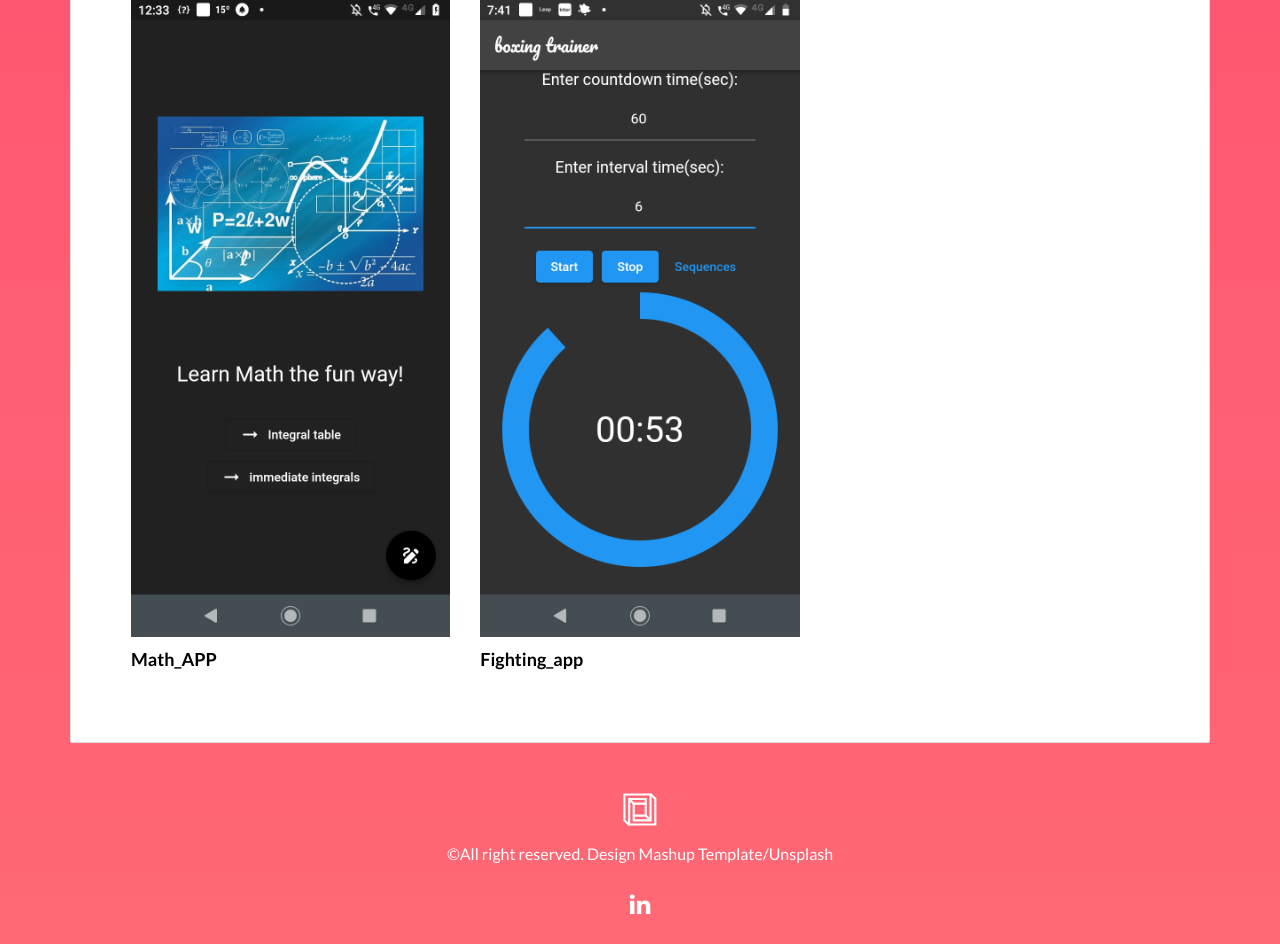
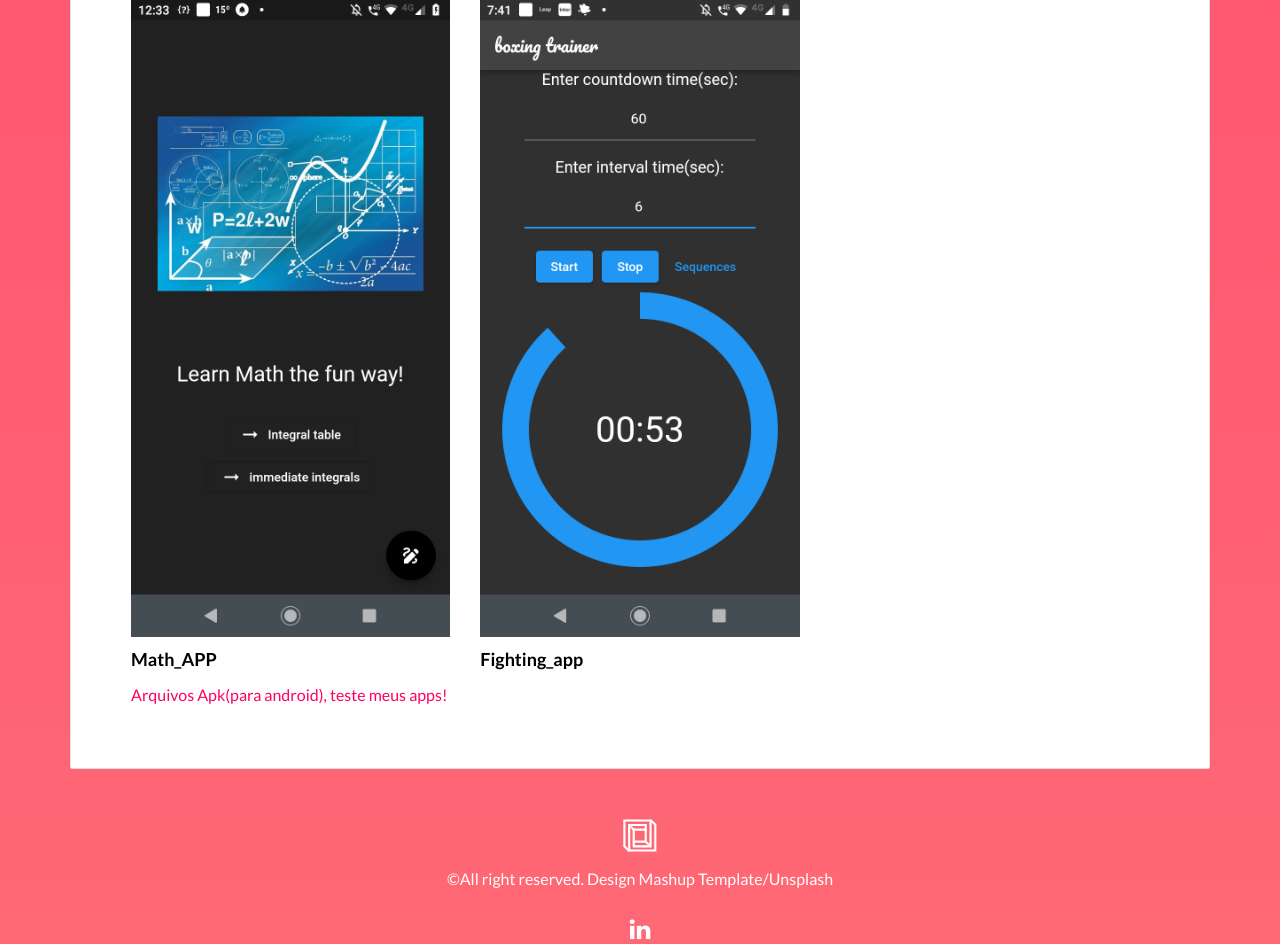
Before and after one commit to Pedrobertuola/portfo2, a Flask app: page / in a window 1280 px wide. Shown: the part 4966-5910 px from the top of the page. Run offline with Flask 3, Linux system fonts and the light colour scheme; some libraries are stand-ins or nearby versions.

Commit message:
link apk added

```diff
--- a/templates/index.html
+++ b/templates/index.html
@@ -477,7 +477,7 @@
 
 
                 </div>
-
+                <a href="https://drive.google.com/drive/folders/1GWBQUxFk7apBgZlLj91IAuFzKlBiWYWs?hl=pt-BR">Arquivos Apk(para android), teste meus apps!</a>
               </div>
             </div>
 
```
